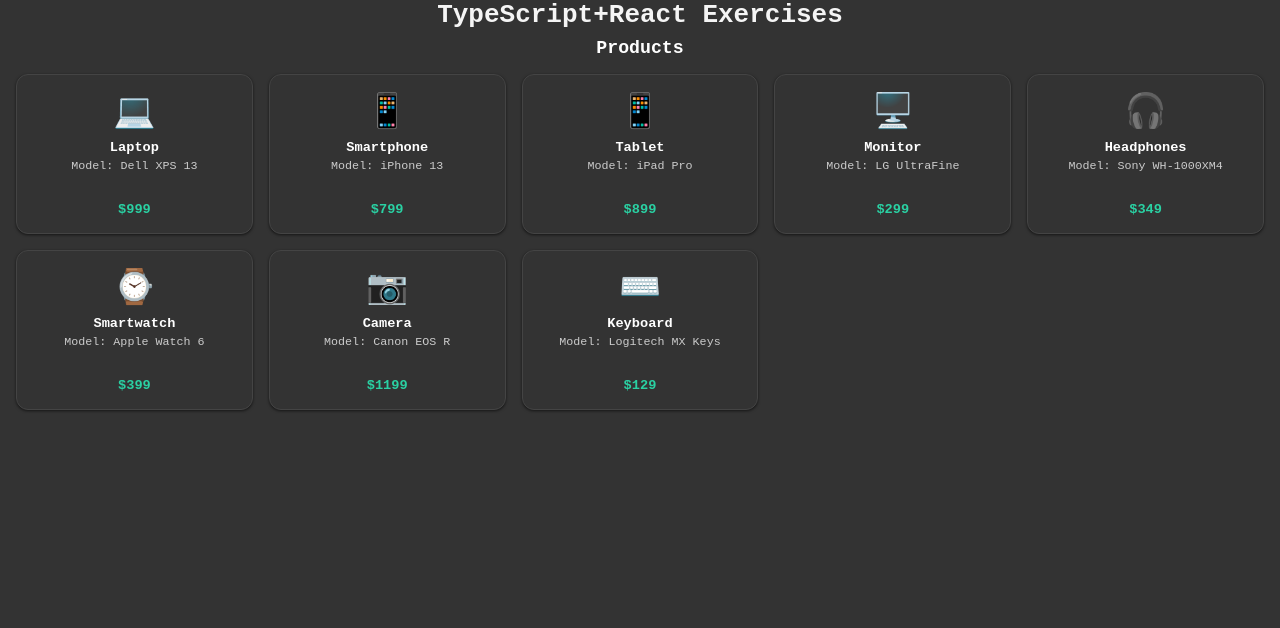
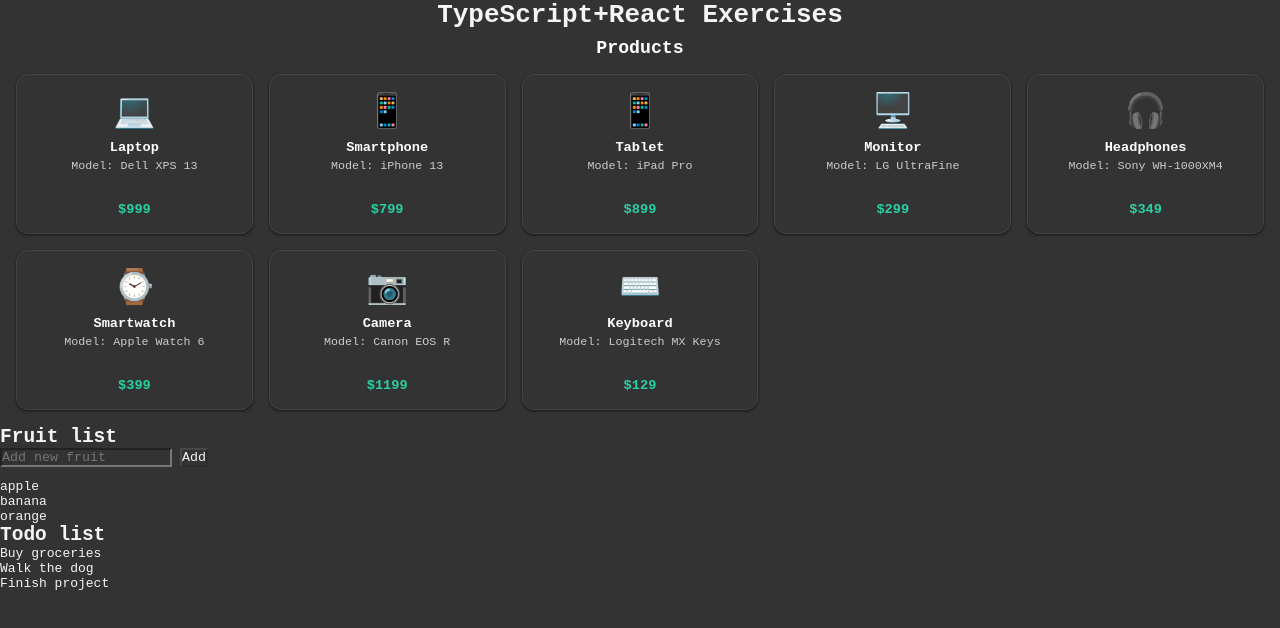
Before and after one commit to nikhildev-webapp/TypeScript-ReactExercises, a React (Vite) app: page / in a window 1280 px wide. Shown: the top 628 px of the page. Built offline with nearby package versions, Linux system fonts and the light colour scheme.

Commit message:
add the new fruit using the input filed

```diff
--- a/src/App.tsx
+++ b/src/App.tsx
@@ -1,11 +1,13 @@
 import './App.css'
+import List from './components/List'
 import ObjectList from './components/ObjectList'
 
 function App() {
   return (
     <>
       <h1 style={{ textAlign: 'center' }}>TypeScript+React Exercises</h1>
-     <ObjectList/>
+      <ObjectList />
+      <List/>
     </>
   )
 }
--- a/src/components/List.tsx
+++ b/src/components/List.tsx
@@ -1,15 +1,31 @@
-// import React from 'react'
+import React, { useState } from 'react'
 
 const List = () => {
-    const fruits: string[] = ["apple", "banana", "orange"]
+    const [fruits, setFruits] = useState<string[]>(["apple", "banana", "orange"])
+    const [newFruit, setNewFruit] = useState<string>("")
+
     const todos: string[] = [
         "Buy groceries",
         "Walk the dog",
         "Finish project"
     ]
+
+    const addFruit = (e?: React.FormEvent) => {
+        e?.preventDefault()
+        const value = newFruit.trim()
+        if (!value) return
+        setFruits(prev => [...prev, value])
+        setNewFruit("")
+    }
+
   return (
       <>
           <h2>Fruit list</h2>
+          <form onSubmit={addFruit} style={{display: 'flex', gap: 8, marginBottom: 12}}>
+              <label htmlFor="new-fruit" style={{display: 'none'}}>Add fruit</label>
+              <input id="new-fruit" value={newFruit} onChange={e => setNewFruit(e.target.value)} placeholder="Add new fruit" />
+              <button type="submit" disabled={!newFruit.trim()}>Add</button>
+          </form>
           <ul>
               {fruits.map((fruit, index) => (
                   <li key={index}>{fruit}</li>
--- a/src/components/ObjectList.tsx
+++ b/src/components/ObjectList.tsx
@@ -1,4 +1,4 @@
-import React from 'react'
+// import React from 'react'
 import './ObjectList.css'
 
 const ObjectList = () => {
```
